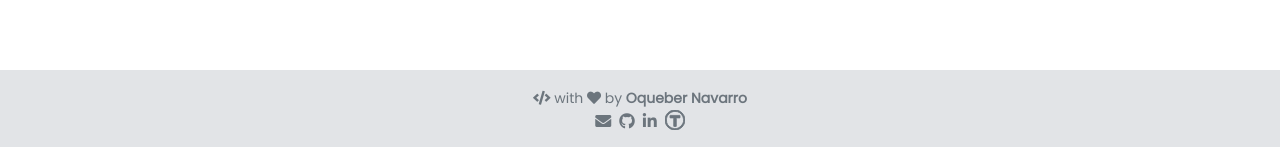
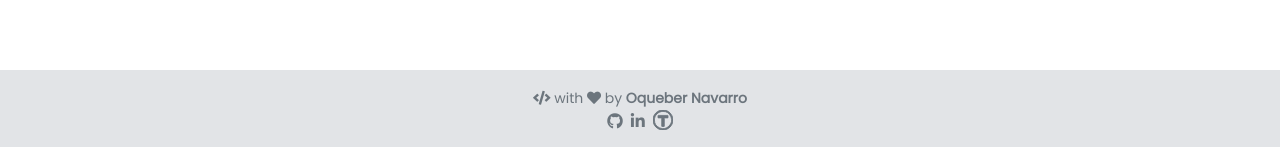
Before and after one commit to oqueber/oqueber.github.io, a Jekyll site: the page built from pages/Handy_Link.html, in a window 1280 px wide. Shown: the part 750-897 px from the top of the page. Built offline with Jekyll 4.4.1, drawn with Linux system fonts in a browser that asks for light colours; nearby versions of some CDN libraries.

Commit message:
Solo, redes sociales

```diff
--- a/_config.yml
+++ b/_config.yml
@@ -20,7 +20,7 @@ nav_exclude:                                            # The following paths ar
 author:
   name              : Oqueber Navarro
   image             : '/img/foto_perfil.jpg'
-  email             : oqueber_2324@hotmail.com
+  #email             : oqueber_2324@hotmail.com
   github            : oqueber
 # gitlab            : your_username
 # instagram         : your_username
```
